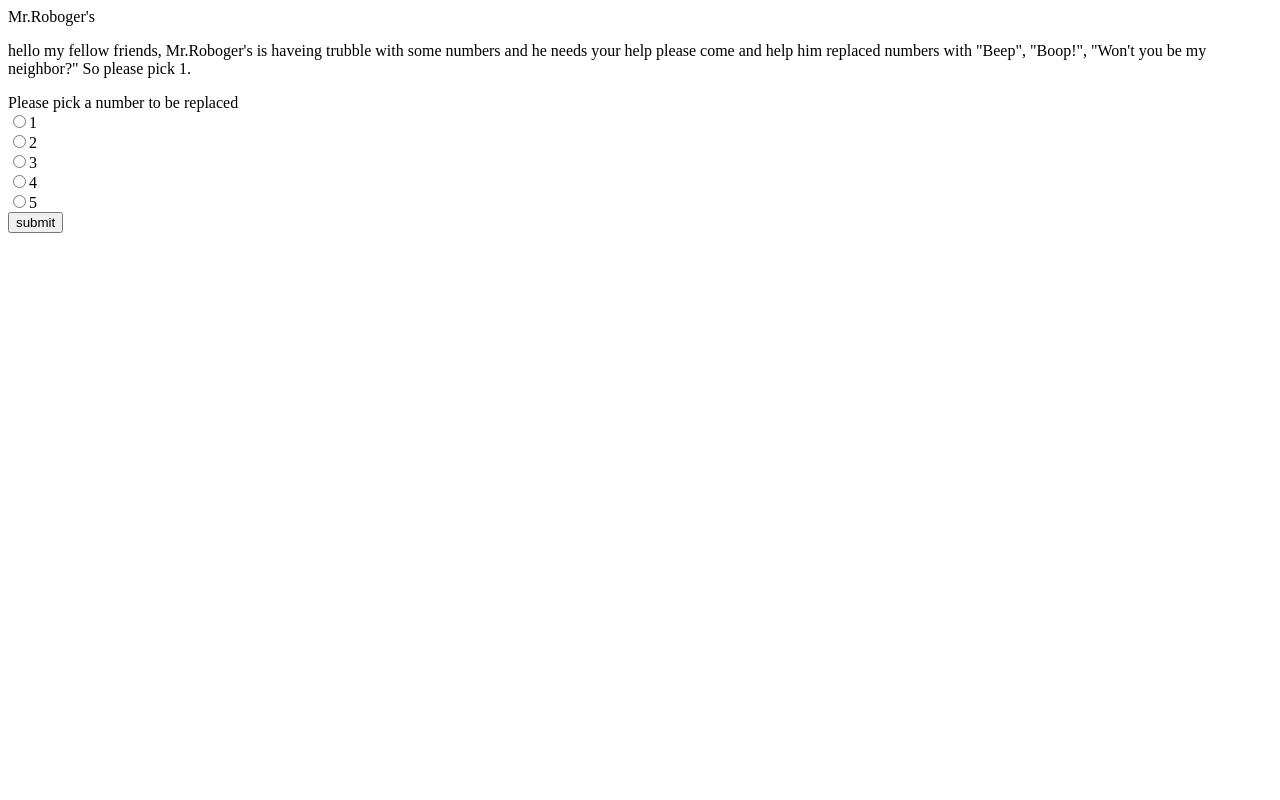
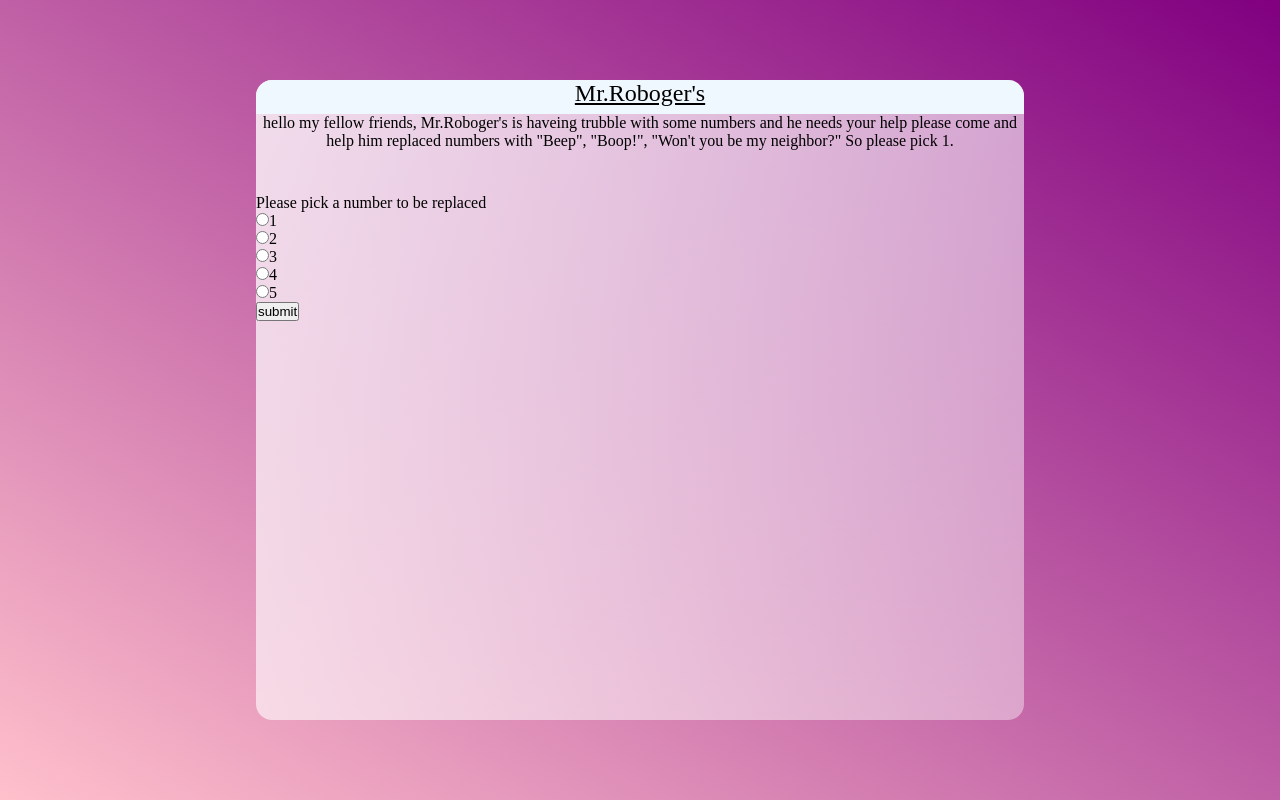
Before and after one commit to Simeonpitts916/MrRoboger, a plain HTML site: page index.html in a window 1280 px wide. Drawn offline with Linux system fonts and the light colour scheme.

Commit message:
i have added the css style and now it has the style of a box with color

```diff
--- a/css/style.css
+++ b/css/style.css
@@ -0,0 +1,65 @@
+* {
+    padding: 0%;
+    margin: 0%;
+    box-sizing: border-box;
+}
+
+form {
+    min-height: 100vh;
+    align-items: center;
+    display: flex;
+    justify-content: center;
+    background: linear-gradient(to right top, pink,purple);
+}
+
+.glass {
+    background: white;
+    min-height: 80vh;
+    width: 60%;
+    border-radius: 1rem;
+    background: linear-gradient(to right bottom, rgba(255, 255,255, 0.8), rgba(255, 255,255, 0.4));
+    z-index: 2;
+}
+
+.topick {
+    width: auto;
+    text-align: center;
+    border-top-left-radius: 1rem;
+    border-top-right-radius: 1rem;
+    background-color: aliceblue;
+    padding-bottom: 7px;
+    text-decoration-line: underline;
+    font-size: x-large;
+}
+
+.intro {
+    text-align: center;
+    width: 50pc;
+    width: auto;
+    margin-left: auto;
+    margin-right: auto;
+    height: 5pc;
+
+}
+
+.circle1,
+.circle2 {
+    background: white;
+    background: linear-gradient(to right bottom, rgba(255, 255,255, 0.8), rgba(255, 255,255, 0.4));
+    position: absolute;
+    border-radius: 50%;
+}
+
+.circle1 {
+    top: 5%;
+    right: 15%;
+    height: 12rem;
+    width: 12rem;
+}
+
+.circle2 {
+    bottom: 5%;
+    left: 15%;
+    height: 10rem;
+    width: 10rem;
+}
--- a/index.html
+++ b/index.html
@@ -1,8 +1,8 @@
 <!DOCTYPE html>
 <html lang="en-US">
 <head>
-    <meta charset="UTF-8">
-    <link rel="stylesheet" href="css/styles.css">
+    <meta charset="utf-8">
+    <link rel="stylesheet" href="css/style.css">
     <script src="js/script.js" defer></script>
     <title>Mr. Roboger's Neighborhood</title>
 </head>
@@ -13,11 +13,11 @@
             <p class="intro">hello my fellow friends, Mr.Roboger's is haveing trubble with some numbers and he needs your help please come and help him replaced numbers with "Beep", "Boop!", "Won't you be my neighbor?" So please pick 1.</p>
             <div class="quest">
                 <label for="quest1">Please pick a number to be replaced</label><br>
-                <input type="radio" name="quest1" value="one">1<br>
-                <input type="radio" name="quest1" value="two">2<br>
-                <input type="radio" name="quest1" value="three">3<br>
-                <input type="radio" name="quest1" value="fore">4<br>
-                <input type="radio" name="quest1" value="five">5<br>
+                <input type="radio" name="number" id="quest1" value="one">1<br>
+                <input type="radio" name="number" id="quest1" value="two">2<br>
+                <input type="radio" name="number" id="quest1" value="three">3<br>
+                <input type="radio" name="number" id="quest1" value="fore">4<br>
+                <input type="radio" name="number" id="quest1" value="five">5<br>
                 <button type="submit">submit</button>
                 <div class="output">
                     <p class="answer"></p>
```
